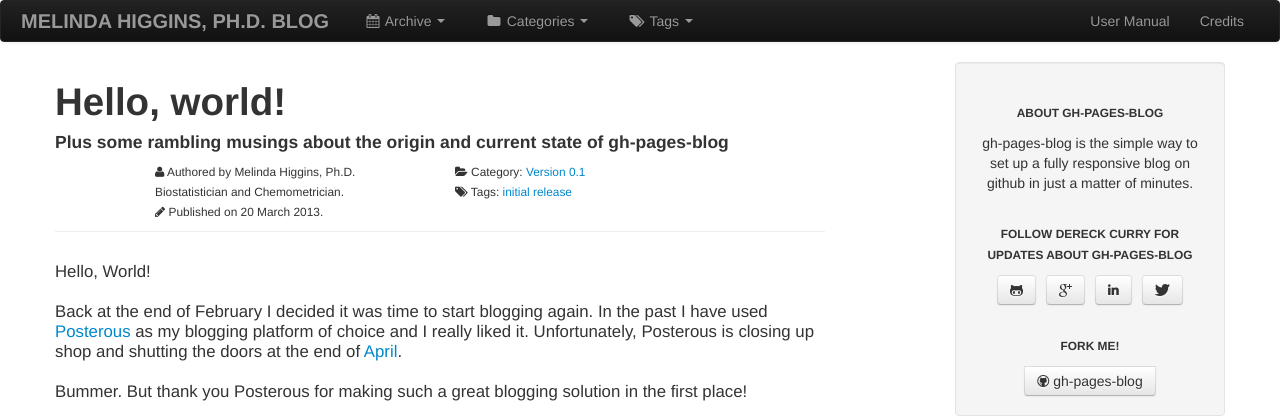
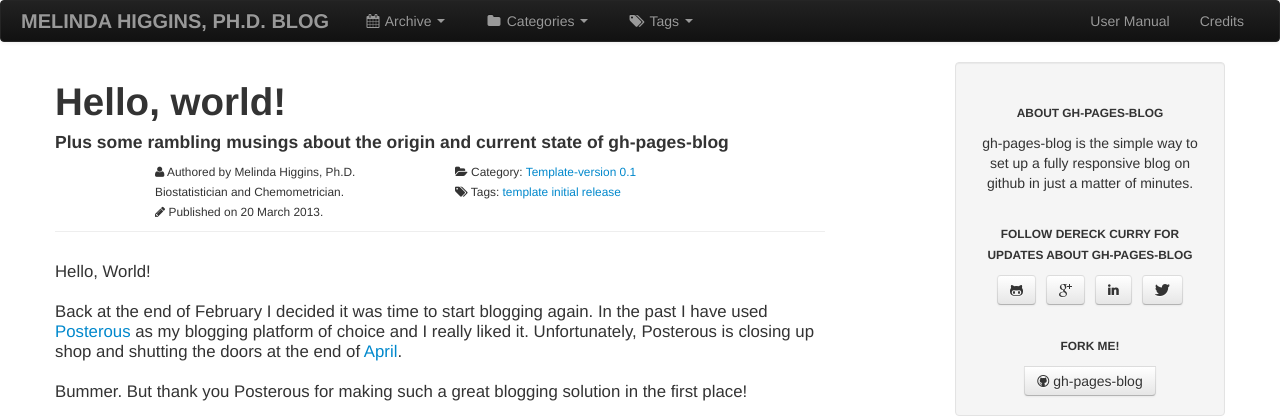
Before and after one commit to melindahiggins2000/blog, a Jekyll site: the page built from _posts/2013-03-20-hello-world.md, in a window 1280 px wide. Shown: the top 418 px of the page. Built offline with Jekyll 4.4.1, drawn with Linux system fonts in a browser that asks for light colours; comment, search, counter and statistics services are not loaded.

Commit message:
Update 2013-03-20-hello-world.md

```diff
--- a/_posts/2013-03-20-hello-world.md
+++ b/_posts/2013-03-20-hello-world.md
@@ -2,9 +2,9 @@
 layout : post
 title : Hello, world!
 subtitle : Plus some rambling musings about the origin and current state of gh-pages-blog
-category : Version 0.1
+category : Template-Version 0.1
 tags :
-  - initial release
+  - template initial release
 ---
 
 Hello, World!
```
